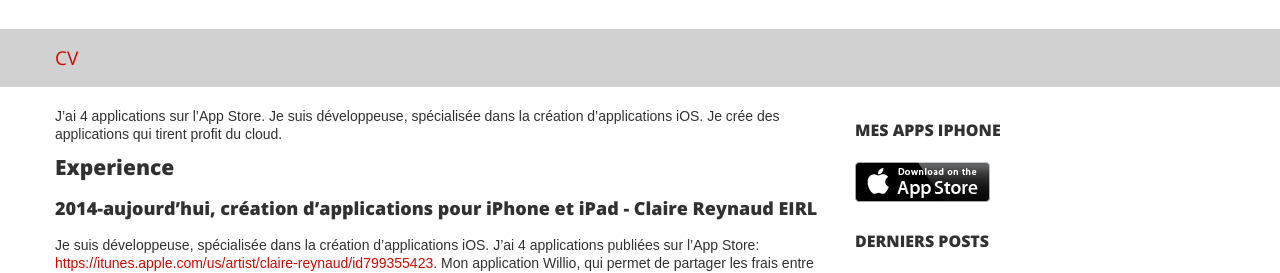
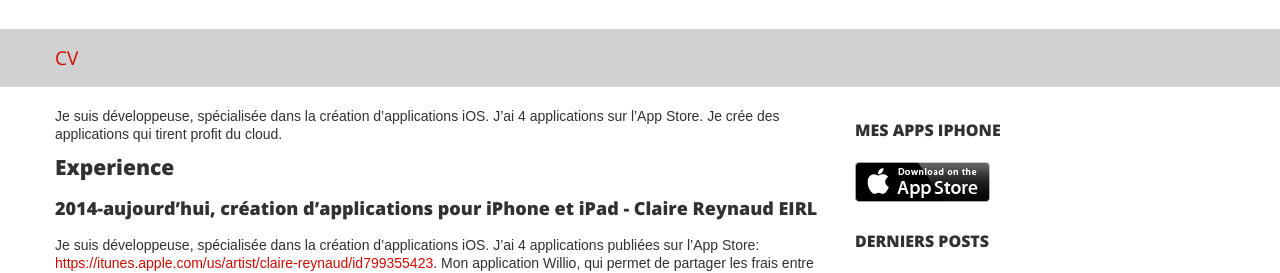
Before and after one commit to creynaud/creynaud.github.io, a Jekyll site: the page built from cv.md, in a window 1280 px wide. Shown: the part 144-417 px from the top of the page. Built offline with Jekyll 4.4.1, drawn with Linux system fonts in a browser that asks for light colours; nearby versions of some CDN libraries; comment, search, counter and statistics services are not loaded.

Commit message:
Update French resume intro

```diff
--- a/cv.md
+++ b/cv.md
@@ -5,7 +5,7 @@ permalink: /cv/
 lang: fr
 ---
 
-J'ai 4 applications sur l'App Store. Je suis développeuse, spécialisée dans la création d'applications iOS. Je crée des applications qui tirent profit du cloud.
+Je suis développeuse, spécialisée dans la création d'applications iOS. J'ai 4 applications sur l'App Store. Je crée des applications qui tirent profit du cloud.
 
 ## Experience
 
```
